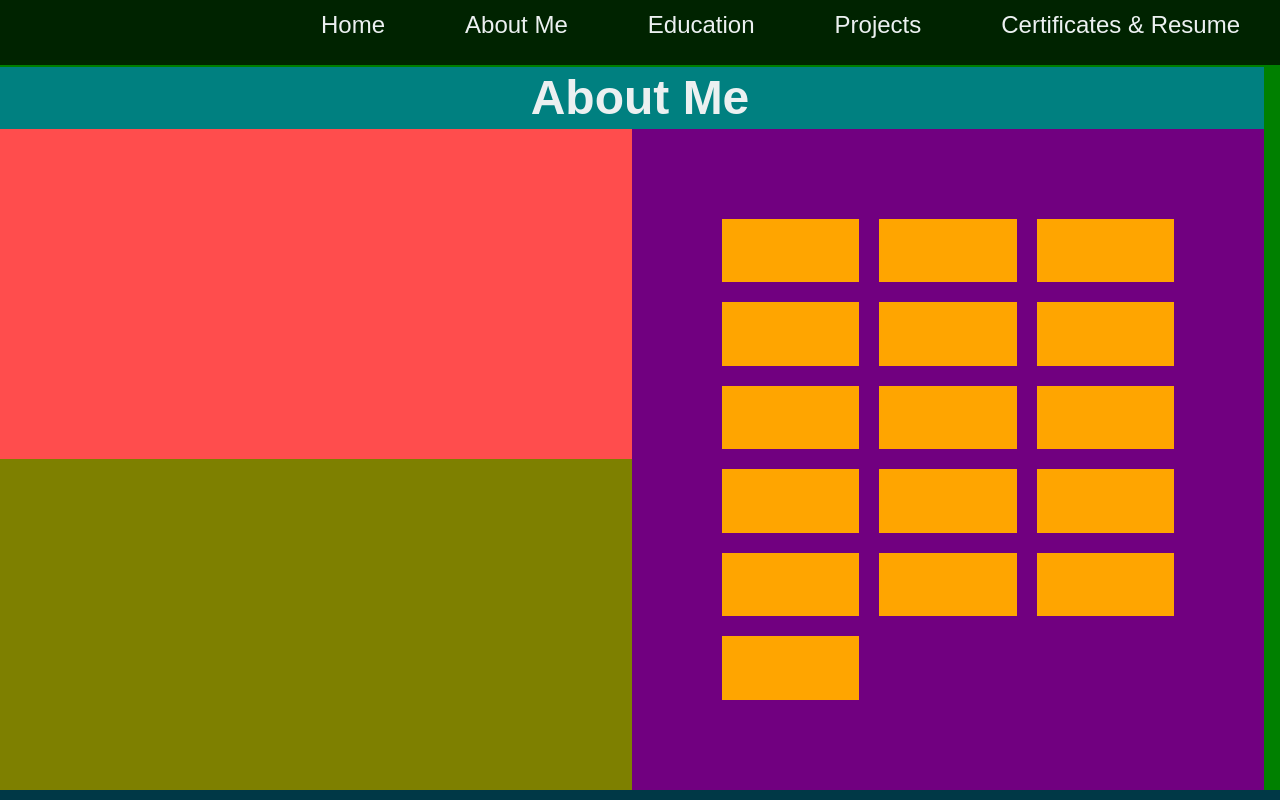
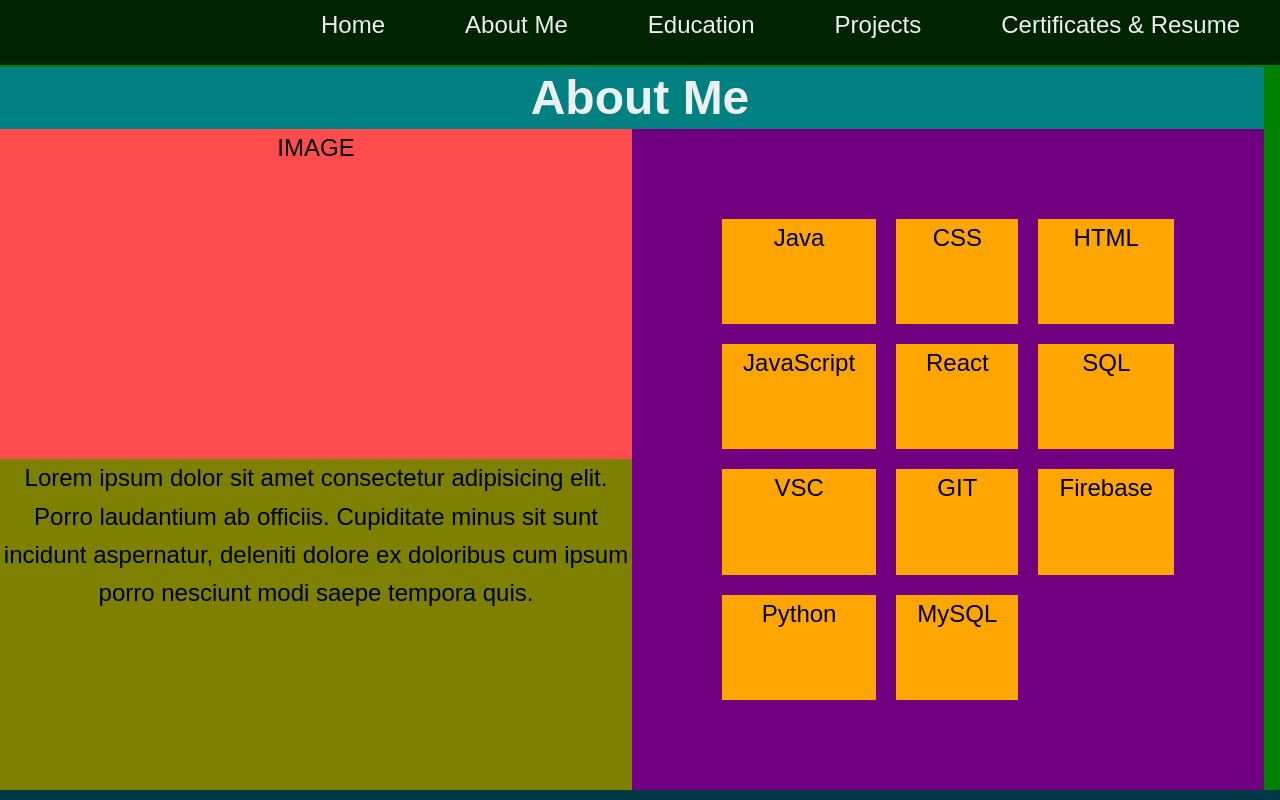
Before and after one commit to LoganStoltz/My-Portfolio, a React (Vite) app in the folder vite-project/: page / in a window 1280 px wide. Shown: the part 880-1680 px from the top of the page. Built offline with nearby package versions, Linux system fonts and the light colour scheme.

Commit message:
Update About.jsx

```diff
--- a/vite-project/src/components/About.jsx
+++ b/vite-project/src/components/About.jsx
@@ -10,28 +10,22 @@ const About = () => {
             <div class="about-container">
 
                 <div class="info">
-                    <div className="icon"></div>
-                    <div className="about-me-text"></div>
+                    <div className="icon">IMAGE</div>
+                    <div className="about-me-text">Lorem ipsum dolor sit amet consectetur adipisicing elit. Porro laudantium ab officiis. Cupiditate minus sit sunt incidunt aspernatur, deleniti dolore ex doloribus cum ipsum porro nesciunt modi saepe tempora quis.</div>
                 </div>
 
                 <div className="lang-tools-section">
-                    <div className="lang-tool"></div>
-                    <div className="lang-tool"></div>
-                    <div className="lang-tool"></div>
-                    <div className="lang-tool"></div>
-                    <div className="lang-tool"></div>
-                    <div className="lang-tool"></div>
-                    <div className="lang-tool"></div>
-                    <div className="lang-tool"></div>
-                    <div className="lang-tool"></div>
-                    <div className="lang-tool"></div>
-                    <div className="lang-tool"></div>
-                    <div className="lang-tool"></div>
-                    <div className="lang-tool"></div>
-                    <div className="lang-tool"></div>
-                    <div className="lang-tool"></div>
-                    <div className="lang-tool"></div>
-
+                    <div className="lang-tool">Java</div>
+                    <div className="lang-tool">CSS</div>
+                    <div className="lang-tool">HTML</div>
+                    <div className="lang-tool">JavaScript</div>
+                    <div className="lang-tool">React</div>
+                    <div className="lang-tool">SQL</div>
+                    <div className="lang-tool">VSC</div>
+                    <div className="lang-tool">GIT</div>
+                    <div className="lang-tool">Firebase</div>
+                    <div className="lang-tool">Python</div>
+                    <div className="lang-tool">MySQL</div>
                 </div>
             </div>
 
```
